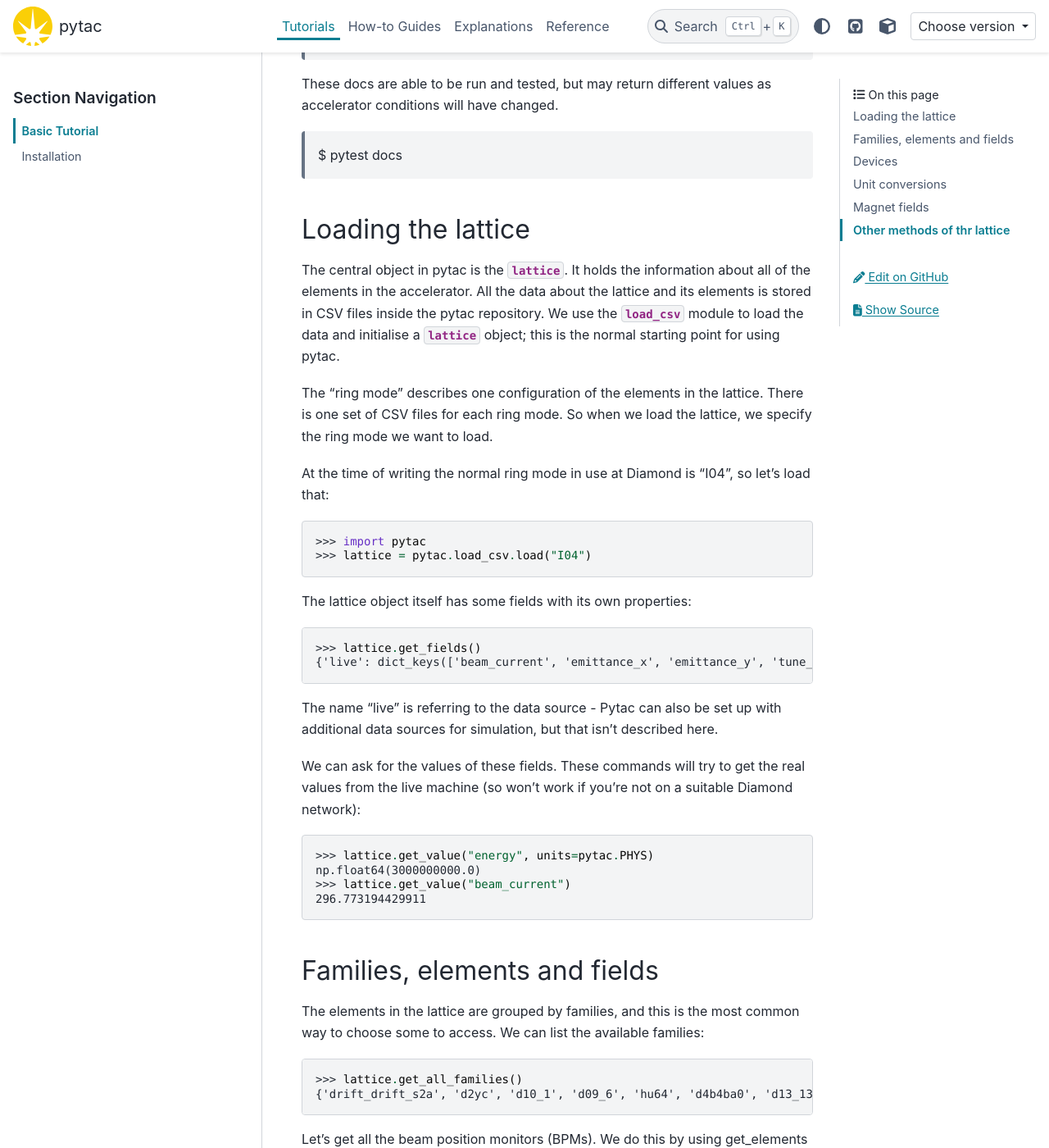
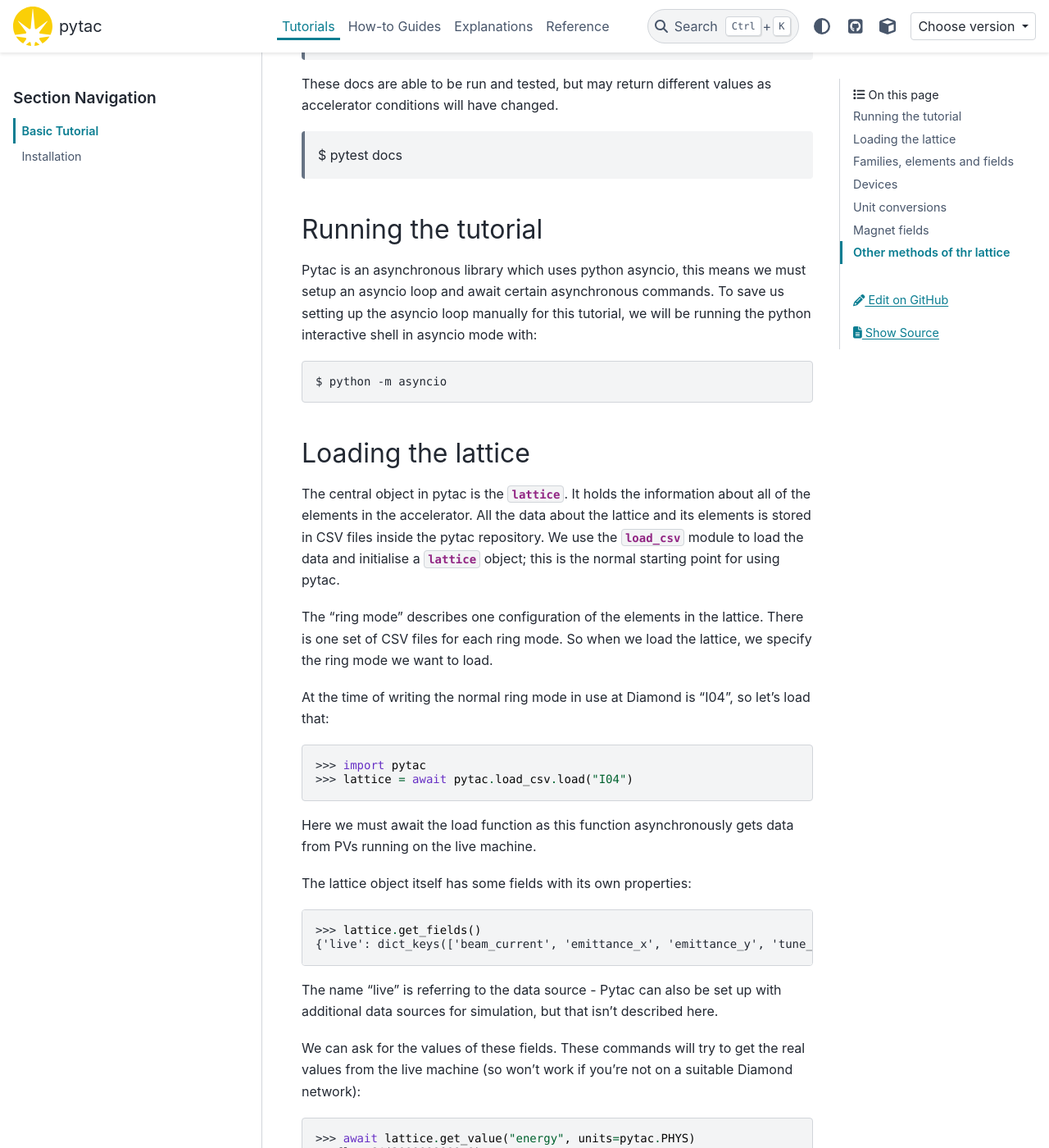
Before and after one commit to DiamondLightSource/pytac, a Sphinx documentation site: the page built from docs/tutorials/basic-tutorial.rst, in a window 1280 px wide and 1400 px high, scrolled down 364 px. Shown: the whole window at 82% size. Built offline with Sphinx 7.4.7 and the PyData theme 0.15.4, drawn with Linux system fonts in a browser that asks for light colours; pages that are not in the unit, such as notebooks, are missing from menus; the version number could not be read and is left out.

Commit message:
Update pytac tutorial for asyncio conversion

```diff
--- a/docs/tutorials/basic-tutorial.rst
+++ b/docs/tutorials/basic-tutorial.rst
@@ -15,6 +15,15 @@ accelerator conditions will have changed.
 
     $ pytest docs
 
+Running the tutorial
+-------------------
+
+Pytac is an asynchronous library which uses python asyncio, this means we must setup
+an asyncio loop and await certain asynchronous commands. To save us setting up the
+asyncio loop manually for this tutorial, we will be running the python interactive
+shell in asyncio mode with::
+
+    $ python -m asyncio
 
 Loading the lattice
 -------------------
@@ -33,7 +42,10 @@ At the time of writing the normal ring mode in use at Diamond is "I04",
 so let's load that::
 
     >>> import pytac
-    >>> lattice = pytac.load_csv.load("I04")
+    >>> lattice = await pytac.load_csv.load("I04")
+
+Here we must await the load function as this function asynchronously gets data
+from PVs running on the live machine.
 
 The lattice object itself has some fields with its own properties::
 
@@ -47,9 +59,9 @@ We can ask for the values of these fields. These commands will try to get the
 real values from the live machine (so won't work if you're not on a suitable
 Diamond network)::
 
-    >>> lattice.get_value("energy", units=pytac.PHYS)
+    >>> await lattice.get_value("energy", units=pytac.PHYS)
     np.float64(3000000000.0)
-    >>> lattice.get_value("beam_current")
+    >>> await lattice.get_value("beam_current")
     296.773194429911
 
 Families, elements and fields
@@ -79,7 +91,7 @@ Each one has some fields::
 The fields represent a property of the BPM that can change. For example, x and y
 are the measured positions::
 
-    >>> one_bpm.get_value("x")
+    >>> await one_bpm.get_value("x")
     0.047219
 
 Devices
@@ -128,7 +140,7 @@ controller::
     >>> # Get a corrector magnet
     >>> corrector = lattice.get_elements("HSTR")[5]
     >>> # Request
-    >>> corrector.get_value("x_kick", units=pytac.ENG)
+    >>> await corrector.get_value("x_kick", units=pytac.ENG)
     -3.0552401542663574
 
 In order to get the unit itself, we have to ask for the ``unitconv`` object associated
@@ -180,7 +192,7 @@ To finish off for now, let's look at some more of the methods of the `lattice`
 while family of elements. E.g. the currents for the horizontal corrector magnets.
 There is also an analogous command ``lattice.set_element_values``::
 
-    >>> lattice.get_element_values("HSTR", "x_kick", "readback")
+    >>> await lattice.get_element_values("HSTR", "x_kick", "readback")
     [-0.24839822947978973,
     0.7639292478561401,
     -0.4572945237159729,
```
